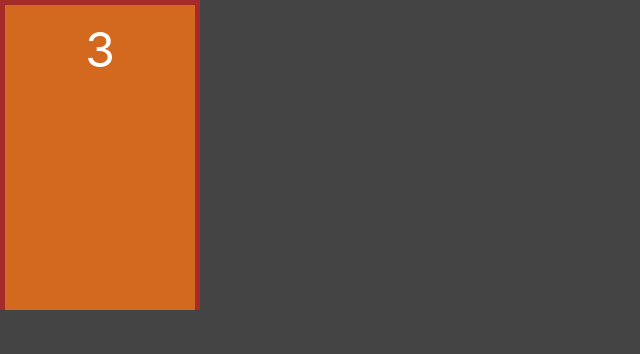
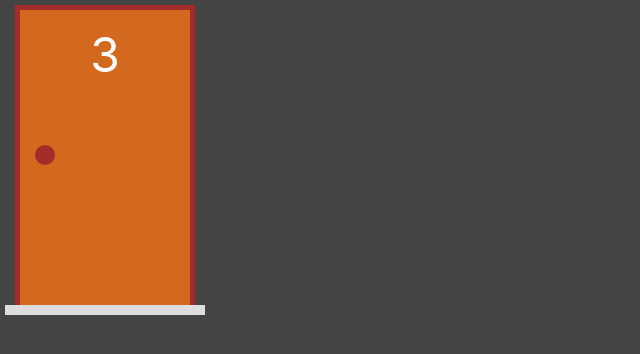
Before and after one commit to acamilass/next-montyhall-app, a Next.js app: page / in a window 1280 px wide. Shown: the top 354 px of the page, without its empty margins (0-640 px from the left). Built offline with nearby package versions, Linux system fonts and the light colour scheme.

Commit message:
Finalizando estilos do componente porta

```diff
--- a/components/Door.jsx
+++ b/components/Door.jsx
@@ -1,13 +1,17 @@
 import styles from '../styles/Door.module.css';
 
 export default function Door(props) {
+  const isSelected = props.isSelected ? styles.selected : '';
+
   return (
     <div className={styles.area}>
-      <div className={styles.frame}>
+      <div className={`${styles.frame} ${isSelected}`}>
         <div className={styles.door}>
           <div className={styles.number}>3</div>
+          <div className={styles.knob}></div>
         </div>
       </div>
+      <div className={styles.floor}></div>
     </div>
   )
 }
--- a/styles/Door.module.css
+++ b/styles/Door.module.css
@@ -1,15 +1,24 @@
 .area {
   display: flex;
+  flex-direction: column;
+  align-items: center;
+
+  position: relative;
+
   width: 200px;
   height: 310px;
+  margin: 5px;
 }
 
 .frame {
   display: flex;
   flex-grow: 1;
+
   border-left: 5px solid brown;
   border-top: 5px solid brown;
   border-right: 5px solid brown;
+
+  width: 90%;
 }
 
 .door {
@@ -25,3 +34,34 @@
 .number {
   font-size: 3rem;
 }
+
+.knob {
+  position: absolute;
+  top: 45%;
+  left: 15%;
+
+  height: 20px;
+  width: 20px;
+  border-radius: 50%;
+  background-color: brown;
+}
+
+.floor {
+  height: 10px;
+  width: 100%;
+  background-color: #ddd;
+}
+
+.selected {
+  border-left: 5px solid yellow;
+  border-top: 5px solid yellow;
+  border-right: 5px solid yellow;
+}
+
+.selected .number {
+  color: yellow;
+}
+
+.selected .knob {
+  background-color: yellow;
+}
```
